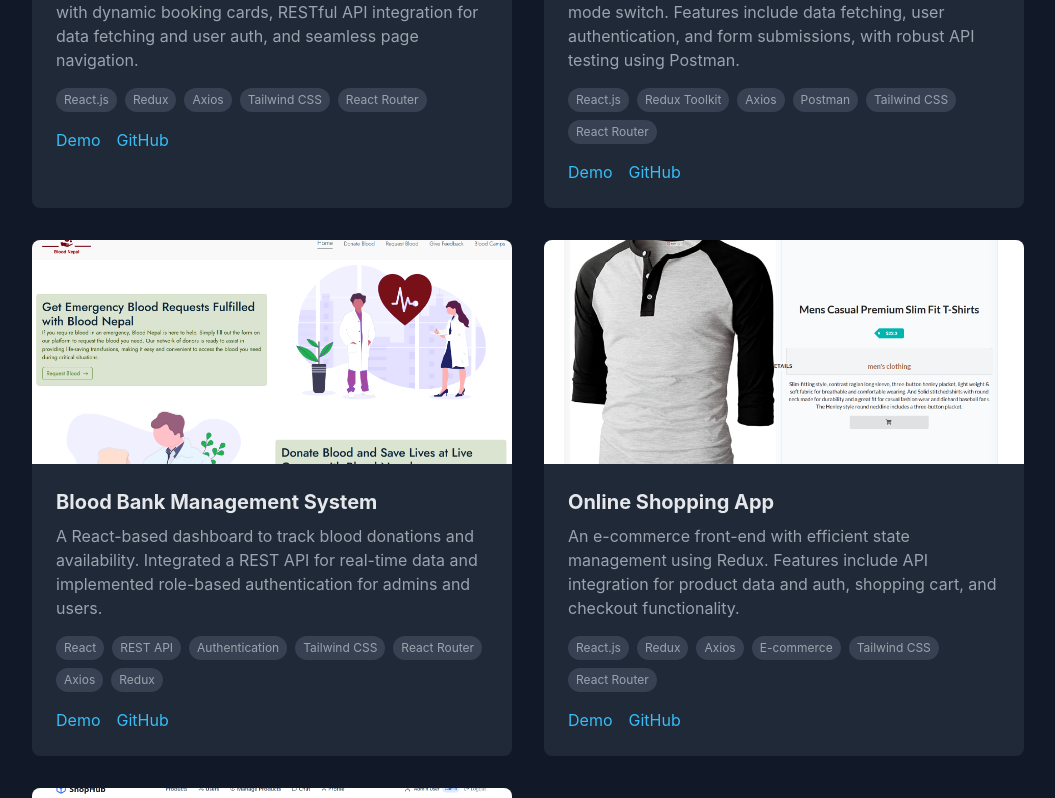
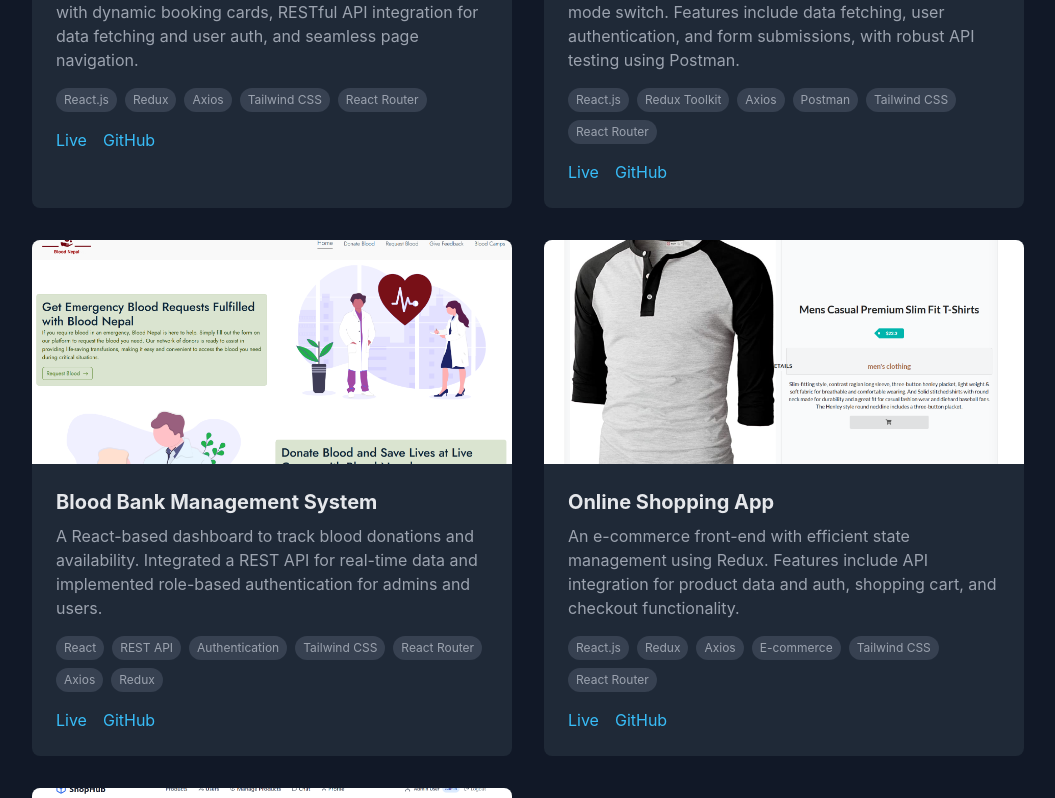
Before and after one commit to Biraj010/myPortfolio, a React (Vite) app: page / in a window 1280 px wide. Shown: the part 2264-3062 px from the top of the page, without its empty margins (112-1167 px from the left). Built offline with nearby package versions, Linux system fonts and the light colour scheme.

Commit message:
live url added

```diff
--- a/src/pages/Projects.jsx
+++ b/src/pages/Projects.jsx
@@ -39,12 +39,14 @@ const Projects = () => {
                   ))}
                 </div>
                 <div className="flex items-center space-x-4">
-                  <button
-                    onClick={() => setLightboxIndex(index)}
+                  <a
+                    href={project.liveUrl}
+                    target="_blank"
+                    rel="noopener noreferrer"
                     className="text-accent hover:underline"
                   >
-                    Demo
-                  </button>
+                    Live
+                  </a>
                   <a
                     href={project.githubUrl}
                     target="_blank"
```
